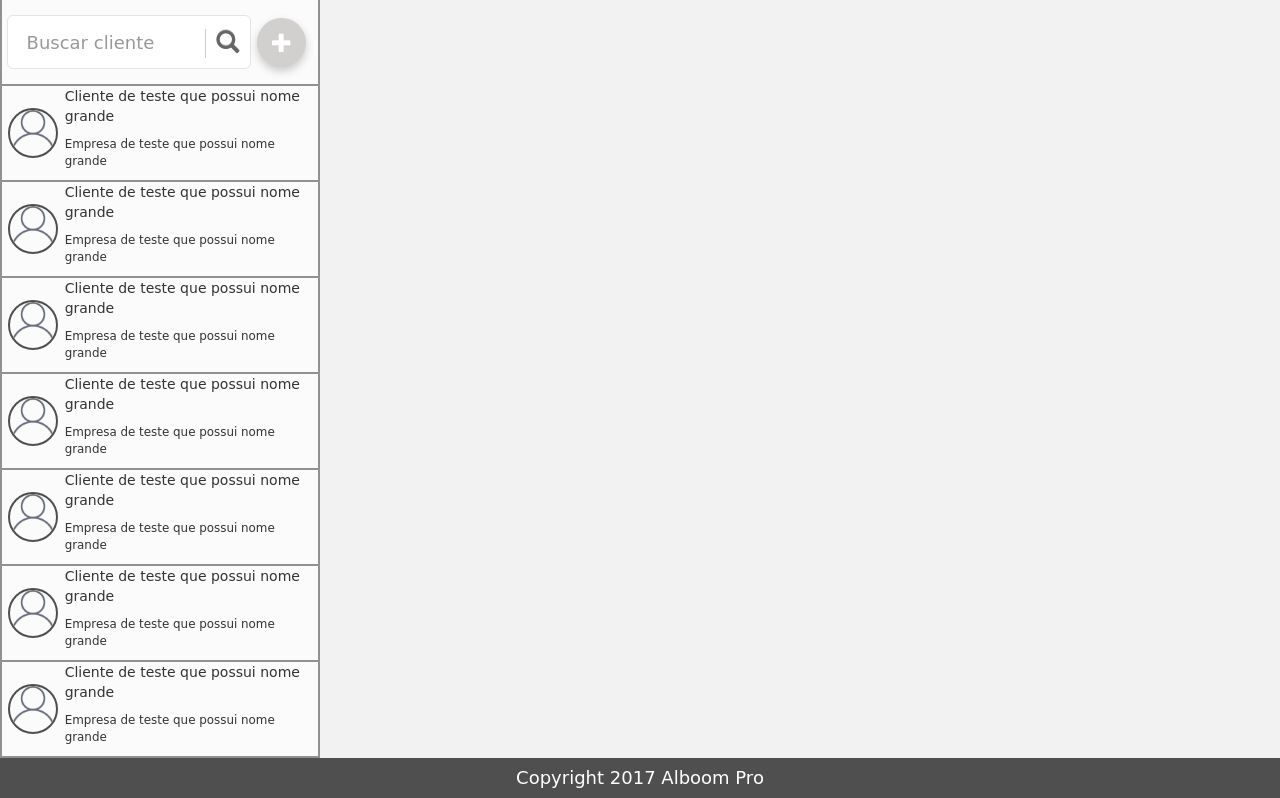
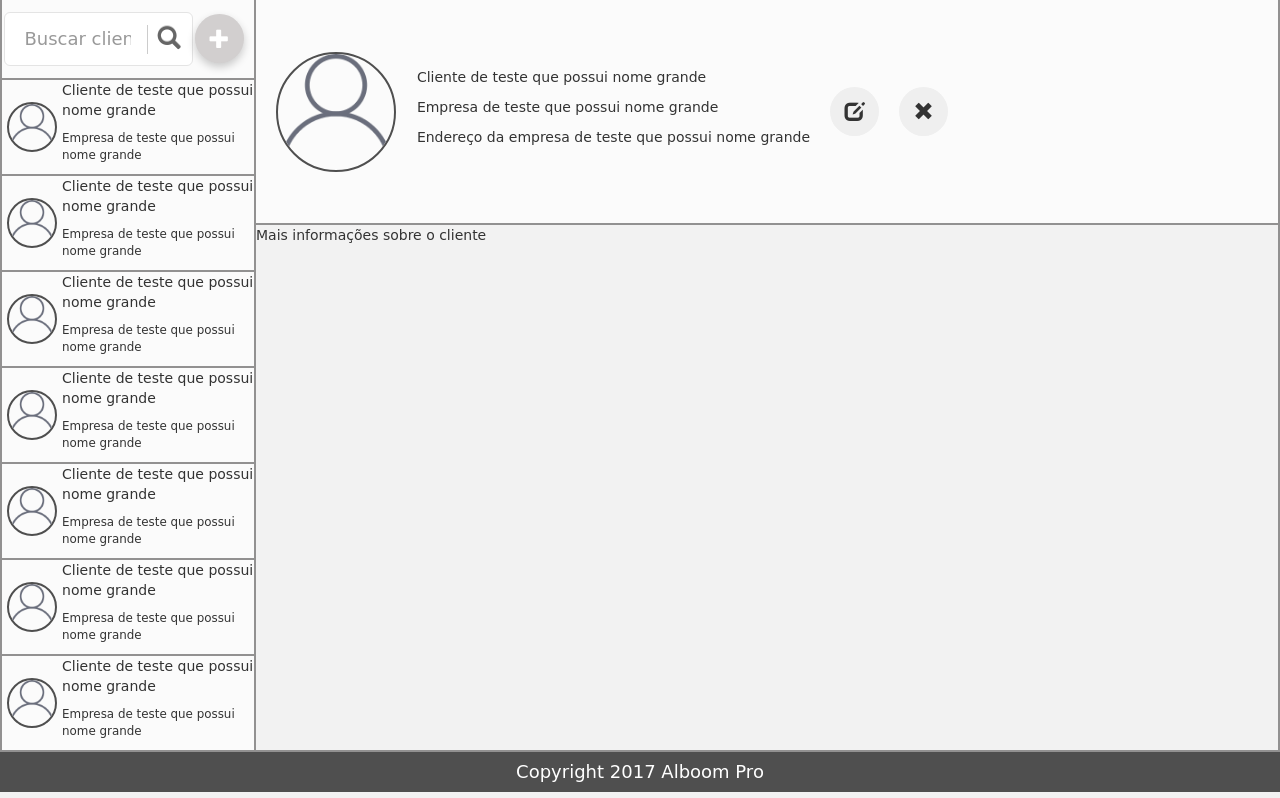
Before and after one commit to alboompro/recruiting-clicster, a PHP site: page / in a window 1280 px wide. Shown: the part 40-838 px from the top of the page. Run offline with PHP 8.4, Linux system fonts and the light colour scheme; some libraries are stand-ins or nearby versions.

Commit message:
client panel created

```diff
--- a/front-end/css/app/general.css
+++ b/front-end/css/app/general.css
@@ -1,3 +1,51 @@
+
+.header {
+  display: flex;
+  justify-content: center;
+  align-self: center;
+  font-weight: bold;
+  font-family: cursive;
+  background-color: #4f4f4f;
+  height: 10%;
+
+}
+
+.header-title {
+  color: #fff;
+}
+
+.content {
+  width: 100%;
+  display: flex;
+
+}
+
+.general-style {
+  background-color: #f2f2f2;
+  font-family: cursive;
+}
+
+.nav {
+  width: 25%;
+  height: 85%;
+}
+
+.nav #search-input {
+  width: 80%;
+  margin: 5% 1% 5% 1%;
+}
+
+.nav #menu-add-button {
+  align-self: center;
+}
+
+.lateral-border {
+  width: 100%;
+  border-right: 2px solid #929191;
+  border-left: 2px solid #929191;
+  border-bottom: 2px solid #929191;
+}
+
 #search-input{
     padding: 3px;
     border: solid 1px #E4E4E4;
@@ -47,10 +95,6 @@
   color: #fff;
   box-shadow: 0 4px 8px 0 rgba(0,0,0,0.2);
 }
-.nav {
-  width: 25%;
-  height: 85%;
-}
 
 .search-client {
   display: flex;
@@ -58,42 +102,6 @@
   justify-content: space-around;
   padding-right: 10px;
   background-color: #fbfbfb;
-}
-
-.nav #search-input {
-  width: 80%;
-  margin: 5% 1% 5% 1%;
-}
-
-.nav #menu-add-button {
-  align-self: center;
-}
-
-.lateral-border {
-  width: 100%;
-  border-right: 2px solid #929191;
-  border-left: 2px solid #929191;
-  border-bottom: 2px solid #929191;
-}
-
-.header {
-  display: flex;
-  justify-content: center;
-  align-self: center;
-  font-weight: bold;
-  font-family: cursive;
-  background-color: #4f4f4f;
-  height: 10%;
-
-}
-
-.header-title {
-  color: #fff;
-}
-
-.general-style {
-  background-color: #f2f2f2;
-  font-family: cursive;
 }
 
 .client-card {
@@ -123,18 +131,63 @@
   display: flex;
   flex-direction: column;
   align-self: flex-end;
-
-  /*background-color: red;*/
 }
 
 .client-card .client-name {
-  /*background-color: red;*/
   font-size: 1em;
 }
 
 .client-card .client-company {
-  /*flex-flow: column;*/
   font-size: 0.85em;
+}
+
+.main {
+  width: 100%;
+  display: flex;
+  flex-direction: column;
+}
+
+.client-panel {
+  display: flex;
+  height: 30%;
+  border-right: 2px solid #929191;
+  border-bottom: 2px solid #929191;
+  padding: 0;
+  margin: 0;
+  background-color: #fbfbfb;
+  /*justify-content: space-between;*/
+}
+
+.client-panel .client-picture {
+  margin: 2%;
+  height: 120px;
+  border-radius: 60px;
+  border: 2px solid #4f4f4f;
+  align-self: center;
+}
+
+.client-panel .client-information {
+  display: flex;
+  flex-direction: column;
+  align-self: center;
+}
+
+.client-actions {
+  display: flex;
+  align-self: center;
+  justify-content: flex-end;
+  margin-left: 10px;
+}
+
+.client-actions .btn-circle {
+  margin: 10px;
+  border-radius: 30px;
+}
+
+.client-contact {
+  height: 70%;
+  border-right: 2px solid #929191;
+  border-bottom: 2px solid #929191;
 }
 
 .footer {
@@ -148,6 +201,7 @@
 
 }
 
+
 .footer-title {
   color: #fff;
 }
--- a/front-end/index.html
+++ b/front-end/index.html
@@ -16,7 +16,6 @@
     <script src="js/lib/angular-resource.min.js"></script>
 		<script src="js/main.js"></script>
 		<script src="js/controllers/agenda-controller.js"></script>
-
 	</head>
 	<body class="general-style">
 		<main>
--- a/front-end/partials/main.html
+++ b/front-end/partials/main.html
@@ -1,6 +1,7 @@
 <header class="header">
 		<h4 class="header-title">Bem vindo à sua agenda de clientes</h4>
 </header>
+<section class="content">
 	<nav class="nav">
 		<div>
 			<div class="search-client lateral-border">
@@ -70,11 +71,29 @@
 	      </div>
 			</div>
 		</div>
-	<div class="">
-
+	</nav>
+	<main class="main">
+		<div class="client-panel">
+			<img src="../source/client.png" alt="client" class="client-picture">
+			<div class="client-information">
+				<p class="client-name">Cliente de teste que possui nome grande</p>
+				<p class="client-company">Empresa de teste que possui nome grande</p>
+				<p class="client-company-address">Endereço da empresa de teste que possui nome grande</p>
 			</div>
-
-</nav>
+			<div class="client-actions">
+					<button id="edit-button" class="btn btn-circle" type="button">
+						<i class="glyphicon glyphicon-edit"/></i>
+					</button>
+					<button class="btn btn-circle" type="button">
+						<i class="glyphicon glyphicon-remove"/></i>
+					</button>
+			</div>
+		</div>
+		<div class="client-contact">
+			Mais informações sobre o cliente
+		</div>
+	</main>
+</section>
 <footer class="footer">
 		<h4 class="footer-title">Copyright 2017 Alboom Pro</h4>
 </footer>
```
Lines whose indentation alone changed are shown as unchanged.
